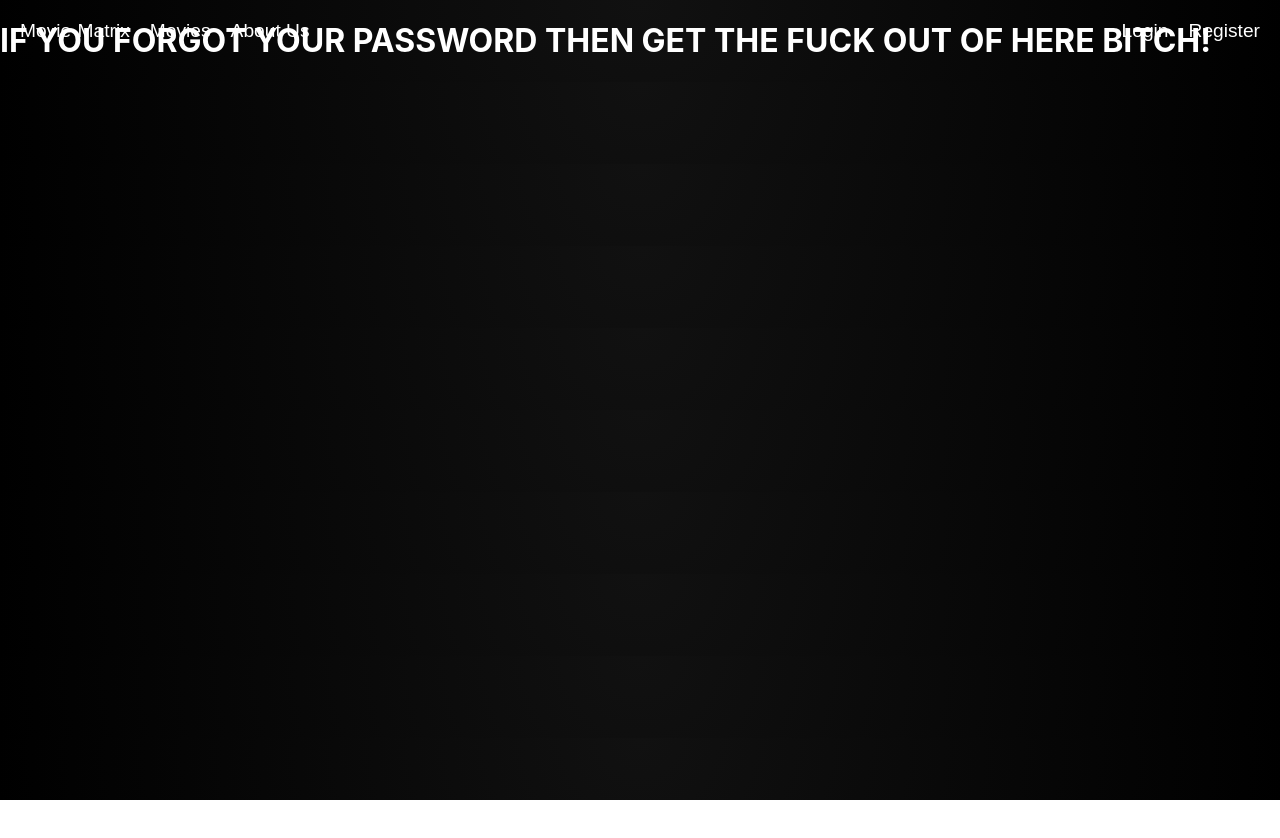
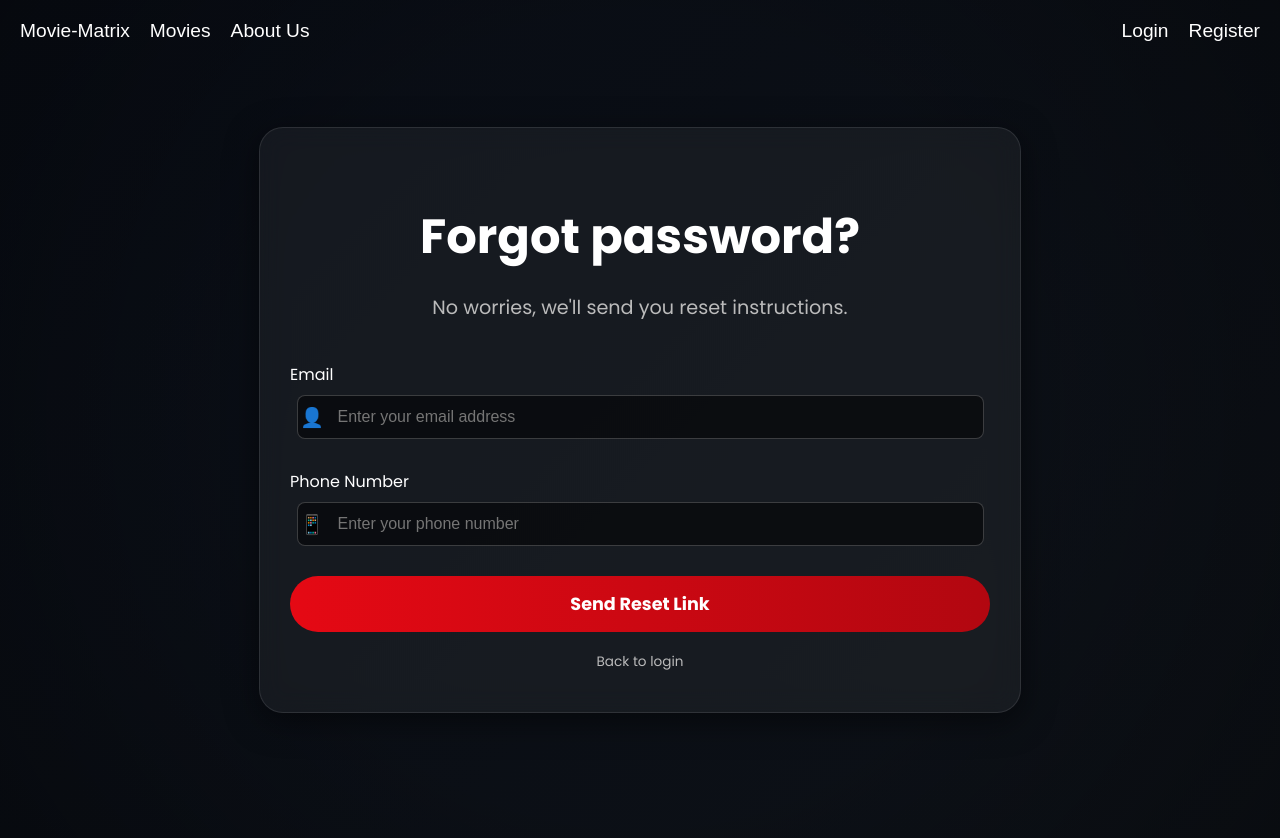
Before and after one commit to Disha2628/MovieTicket-booking-system, a React (Create React App) app in the folder frontend/: page /forgot-password in a window 1280 px wide. Before the commit the page ends 800 px from the top, so only its background shows below. Built offline with nearby package versions, Linux system fonts and the light colour scheme; no server answers.

Commit message:
But both feels the same when eyes are closed

```diff
--- a/frontend/src/App.js
+++ b/frontend/src/App.js
@@ -6,6 +6,7 @@ import Footer from './components/Footer';
 import Navbar from './components/Navbar';
 import RegistrationPage from './pages/RegistrationPage';
 import LoginPage from './pages/LoginPage';
+import ForgotPasswordPage from './pages/ForgotPasswordPage';
 import ProfilePage from './pages/ProfilePage';
 import ShowSelectionPage from './pages/ShowSelectionPage';
 import SeatLayoutPage from './pages/SeatLayoutPage';
@@ -39,7 +40,7 @@ function AppContent() {
         <Route path="/seat-layout" element={<><SeatLayoutPage /></>} />
         <Route path="/booking-confirmation" element={<><BookingConfirmationPage /></>} />
         <Route path="/payment" element={<><PaymentPage /></>} />
-        <Route path="/forgot-password" element={<><h1 style={{color : "white"}}>IF YOU FORGOT YOUR PASSWORD THEN GET THE FUCK OUT OF HERE BITCH!</h1></>} />
+        <Route path="/forgot-password" element={<><ForgotPasswordPage /></>} />
         <Route path="/booking-history" element={<><BookingHistoryPage /></>} />
       </Routes>
     </BrowserRouter>
--- /dev/null
+++ b/frontend/src/pages/ForgotPasswordPage.js
@@ -0,0 +1,236 @@
+import React, { useState } from 'react';
+import { Link } from 'react-router-dom';
+
+const ForgotPasswordPage = () => {
+  const [formData, setFormData] = useState({
+    email: '',
+    phone: ''
+  });
+
+  const [message, setMessage] = useState('');
+  const [error, setError] = useState('');
+
+  const handleChange = (e) => {
+    setFormData({ ...formData, [e.target.name]: e.target.value });
+  };
+
+  const handleSubmit = async (e) => {
+    e.preventDefault();
+    setMessage('');
+    setError('');
+
+    // Placeholder for backend submission
+    // For now, just show a success message
+    if (formData.email || formData.phone) {
+      setMessage('Reset instructions sent successfully!');
+    } else {
+      setError('Please enter either email or phone number.');
+    }
+  };
+
+  const getButtonText = () => {
+    if (formData.email && !formData.phone) return 'Send Reset Link';
+    if (formData.phone && !formData.email) return 'Send OTP';
+    if (formData.email && formData.phone) return 'Send Reset Link'; // Default to email if both
+    return 'Send Reset Link'; // Default
+  };
+
+  return (
+    <div style={{
+      minHeight: '100vh',
+      background: 'linear-gradient(135deg, #080C14 0%, #0D1117 100%)',
+      display: 'flex',
+      alignItems: 'center',
+      justifyContent: 'center',
+      padding: '20px',
+      position: 'relative',
+      overflow: 'hidden'
+    }}>
+      {/* Faint outer vignette */}
+      <div style={{
+        position: 'absolute',
+        top: 0,
+        left: 0,
+        right: 0,
+        bottom: 0,
+        background: 'radial-gradient(circle at center, transparent 50%, rgba(0,0,0,0.3) 100%)',
+        pointerEvents: 'none'
+      }}></div>
+      <div style={{
+        width: '100%',
+        maxWidth: '700px',
+        minWidth: '400px',
+        background: 'rgba(255, 255, 255, 0.05)',
+        backdropFilter: 'blur(12px)',
+        borderRadius: '24px',
+        border: '1px solid rgba(255, 255, 255, 0.1)',
+        padding: '40px 30px',
+        boxShadow: '0 8px 32px rgba(0, 0, 0, 0.5)',
+        position: 'relative',
+        zIndex: 1,
+        overflow: 'hidden'
+      }}>
+        <h1 style={{
+          textAlign: 'center',
+          color: '#ffffff',
+          fontSize: '3rem',
+          fontWeight: '700',
+          fontFamily: "'Poppins', sans-serif",
+          marginBottom: '20px'
+        }}>Forgot password?</h1>
+        <p style={{
+          textAlign: 'center',
+          color: '#bbbbbb',
+          fontSize: '1.2rem',
+          fontWeight: '400',
+          fontFamily: "'Poppins', sans-serif",
+          marginBottom: '40px'
+        }}>No worries, we'll send you reset instructions.</p>
+        <form onSubmit={handleSubmit} style={{ display: 'flex', flexDirection: 'column', gap: '30px' }}>
+          <div>
+            <label style={{
+              display: 'block',
+              color: '#ffffff',
+              fontSize: '1rem',
+              fontWeight: '500',
+              marginBottom: '8px',
+              fontFamily: "'Poppins', sans-serif"
+            }}>Email</label>
+            <div style={{ position: 'relative' }}>
+              <span style={{
+                position: 'absolute',
+                left: '10px',
+                top: '50%',
+                transform: 'translateY(-50%)',
+                color: '#ffffff',
+                fontSize: '1.2rem'
+              }}>👤</span>
+              <input
+                type="email"
+                name="email"
+                placeholder="Enter your email address"
+                value={formData.email}
+                onChange={handleChange}
+                style={{
+                  width: '90%',
+                  padding: '12px 15px 12px 40px',
+                  margin: '0 auto',
+                  display: 'block',
+                  backgroundColor: 'rgba(0, 0, 0, 0.5)',
+                  border: '1px solid rgba(255, 255, 255, 0.2)',
+                  borderRadius: '8px',
+                  color: '#ffffff',
+                  fontSize: '1rem',
+                  outline: 'none',
+                  transition: 'border-color 0.3s, box-shadow 0.3s'
+                }}
+                onFocus={(e) => e.target.style.boxShadow = '0 0 10px rgba(229, 9, 20, 0.5)'}
+                onBlur={(e) => e.target.style.boxShadow = 'none'}
+              />
+            </div>
+          </div>
+          <div>
+            <label style={{
+              display: 'block',
+              color: '#ffffff',
+              fontSize: '1rem',
+              fontWeight: '500',
+              marginBottom: '8px',
+              fontFamily: "'Poppins', sans-serif"
+            }}>Phone Number</label>
+            <div style={{ position: 'relative' }}>
+              <span style={{
+                position: 'absolute',
+                left: '10px',
+                top: '50%',
+                transform: 'translateY(-50%)',
+                color: '#ffffff',
+                fontSize: '1.2rem'
+              }}>📱</span>
+              <input
+                type="tel"
+                name="phone"
+                placeholder="Enter your phone number"
+                value={formData.phone}
+                onChange={handleChange}
+                style={{
+                  width: '90%',
+                  padding: '12px 15px 12px 40px',
+                  margin: '0 auto',
+                  display: 'block',
+                  backgroundColor: 'rgba(0, 0, 0, 0.5)',
+                  border: '1px solid rgba(255, 255, 255, 0.2)',
+                  borderRadius: '8px',
+                  color: '#ffffff',
+                  fontSize: '1rem',
+                  outline: 'none',
+                  transition: 'border-color 0.3s, box-shadow 0.3s'
+                }}
+                onFocus={(e) => e.target.style.boxShadow = '0 0 10px rgba(229, 9, 20, 0.5)'}
+                onBlur={(e) => e.target.style.boxShadow = 'none'}
+              />
+            </div>
+          </div>
+          <button type="submit" style={{
+            width: '100%',
+            padding: '15px',
+            background: 'linear-gradient(90deg, #E50914, #B20710)',
+            border: 'none',
+            borderRadius: '50px',
+            color: '#ffffff',
+            fontSize: '1.1rem',
+            fontWeight: 'bold',
+            fontFamily: "'Poppins', sans-serif",
+            cursor: 'pointer',
+            transition: 'all 0.3s',
+            position: 'relative',
+            overflow: 'hidden'
+          }}
+          onMouseEnter={(e) => {
+            e.target.style.transform = 'scale(1.05)';
+            e.target.style.boxShadow = '0 0 18px rgba(229, 9, 20, 0.4)';
+          }}
+          onMouseLeave={(e) => {
+            e.target.style.transform = 'none';
+            e.target.style.boxShadow = 'none';
+          }}>
+            {getButtonText()}
+          </button>
+        </form>
+        <div style={{
+          textAlign: 'center',
+          marginTop: '20px',
+          fontSize: '0.85rem',
+          fontFamily: "'Poppins', sans-serif"
+        }}>
+          <Link to="/login" style={{
+            color: '#bbbbbb',
+            textDecoration: 'none',
+            transition: 'text-decoration 0.3s'
+          }}
+          onMouseEnter={(e) => e.target.style.textDecoration = 'underline'}
+          onMouseLeave={(e) => e.target.style.textDecoration = 'none'}
+          >
+            Back to login
+          </Link>
+        </div>
+        {message && <p style={{
+          marginTop: '15px',
+          textAlign: 'center',
+          color: 'lightgreen',
+          fontSize: '1.1rem',
+          textShadow: '0 0 5px lightgreen'
+        }}>{message}</p>}
+        {error && <p style={{
+          marginTop: '15px',
+          textAlign: 'center',
+          color: 'red',
+          fontSize: '1.1rem',
+          textShadow: '0 0 5px red'
+        }}>{error}</p>}
+      </div>
+    </div>
+  );
+};
+
+export default ForgotPasswordPage;
--- a/frontend/src/pages/ShowSelectionPage.js
+++ b/frontend/src/pages/ShowSelectionPage.js
@@ -70,7 +70,6 @@ const rawData = [
     ],
   },
 ];
-/* --------------------------------------------------------------- */
 
 const ShowSelectionPage = () => {
   const location = useLocation();
@@ -87,8 +86,6 @@ const ShowSelectionPage = () => {
   const [loading, setLoading] = useState(false);
 
 
-
-  // memoize days so identity doesn't change on every render
   const days = useMemo(() => {
     return [
       {
```
